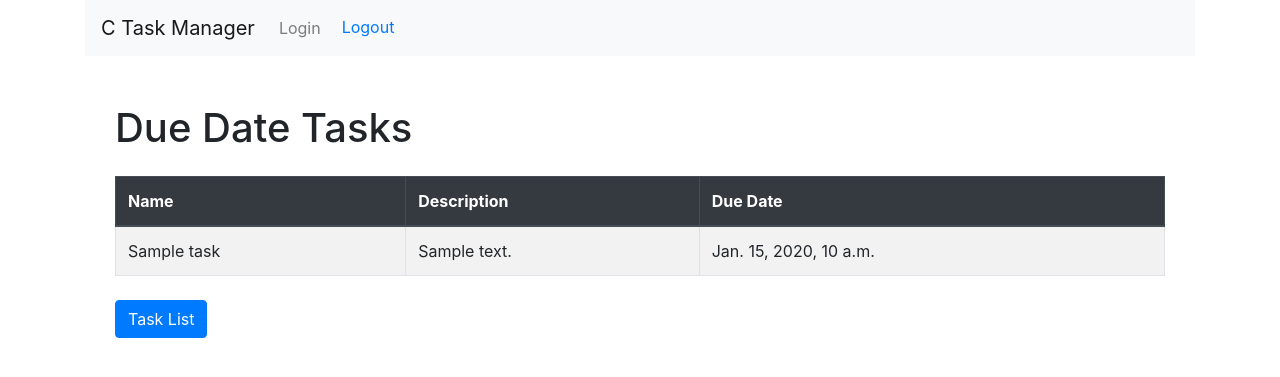
After one commit to criscandia/DjangoTaskManager, a Django app: template templates/app/task-duedate-reminder.html in a window 1280 px wide. The commit adds this page. Shown: the top 377 px of the page. Run offline with Django 5.2, Linux system fonts and the light colour scheme; the template is opened without the code that fills it: most values are stand-ins (such as "Sample title", 1, 10 or a date in 2020); some libraries are stand-ins or nearby versions.

Commit message:
Due Dated tasks section Added

```diff
--- a/app/urls.py
+++ b/app/urls.py
@@ -41,4 +41,5 @@ urlpatterns = [
     path('api/register/', RegisterUserView.as_view(), name='register'),
     path('login/', views.login_view, name='login'),
     path('logout/', views.logout_view, name='logout'),
+    path('task-duedate-reminder/', views.task_duedate_reminder, name='task_duedate_reminder')
 ]
--- /dev/null
+++ b/templates/app/task-duedate-reminder.html
@@ -0,0 +1,35 @@
+{% extends 'base.html' %}
+{% load static %}
+{% block title %}Tareas Vencidas{% endblock %}
+{% block content %}
+<div class="container mt-5">
+    <h1 class="mb-4">Due Date Tasks</h1>
+    <table class="table table-striped table-bordered">
+        <thead class="thead-dark">
+            <tr>
+                <th>Name</th>
+                <th>Description</th>
+                <th>Due Date</th>
+            </tr>
+        </thead>
+        <tbody>
+            {% if tasks %}
+                {% for task in tasks %}
+                    <tr>
+                        <td>{{ task.title }}</td>
+                        <td>{{ task.description }}</td>
+                        <td>{{ task.due_date }}</td>
+                    </tr>
+                {% endfor %}
+            {% else %}
+                <tr>
+                    <td colspan="4" class="text-center">No hay tareas vencidas.</td>
+                </tr>
+            {% endif %}
+        </tbody>
+    </table>
+    <div class="mt-4">
+        <a href="{% url 'task_list' %}" class="btn btn-primary">Task List</a>
+    </div>
+</div>
+{% endblock %}
--- a/templates/app/task-list.html
+++ b/templates/app/task-list.html
@@ -24,6 +24,7 @@
                     <a href="{% url 'edit_task' task.id %}" class="btn btn-warning btn-sm">Edit</a>
                     <!-- Modifica el enlace de borrado para incluir confirmación -->
                     <a href="javascript:;" onclick="if(confirm('Are you sure you want to delete this task?')){ window.location.href='{% url 'delete_task' task.id %}'; }" class="btn btn-danger btn-sm">Delete</a>
+                    <a href="{% url 'task_duedate_reminder' %}" class="btn btn-info btn-sm">Due Date Reminder</a>
                 </td>
             </tr>
             {% endfor %}
```
Also changed, not shown: app/views.py (+7 -0 lines).
